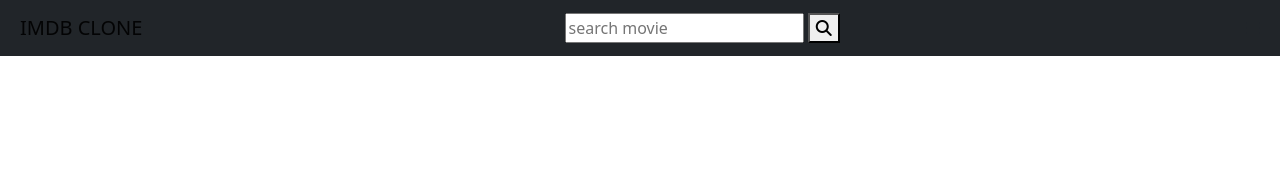
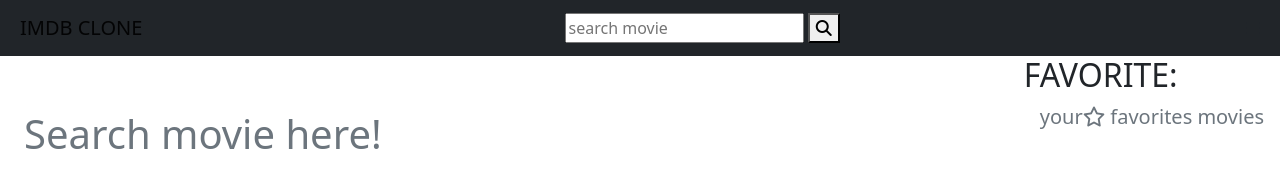
Before and after one commit to Indrajeet790/imdb-clone-cn, a plain HTML site: page index.html in a window 1280 px wide. Drawn offline with nearby package versions, Linux system fonts and the light colour scheme.

Commit message:
main-section,suggestion Container,favorite-section

```diff
--- a/index.html
+++ b/index.html
@@ -50,5 +50,32 @@
         <div id="show-favorites"><i class="fa-solid fa-bars"></i></div>
       </div>
     </nav>
+
+    <div id="super-container" class="d-flex justify-content-between">
+      <!-- main section -->
+      <main id="main-section">
+        <!-- suggestion Container -->
+        <div id="Suggestion-container" class="d-flex">
+          <p id="empty-search-text" class="text-muted fs-1 pt-5 ms-4">
+            Search movie here!
+          </p>
+
+          <div id="card-container"></div>
+        </div>
+      </main>
+
+      <!-- Favorite Section-- -->
+      <section id="favorites-section">
+        <h2>FAVORITE:</h2>
+
+        <div id="empty-fav-text">
+          <p class="fs-5 mx-3 text-muted center">
+            your<i class="fa-regular fa-star"></i> favorites movies
+          </p>
+        </div>
+
+        <div id="fav-movies-container" class=".flex-column mx-auto"></div>
+      </section>
+    </div>
   </body>
 </html>
```
